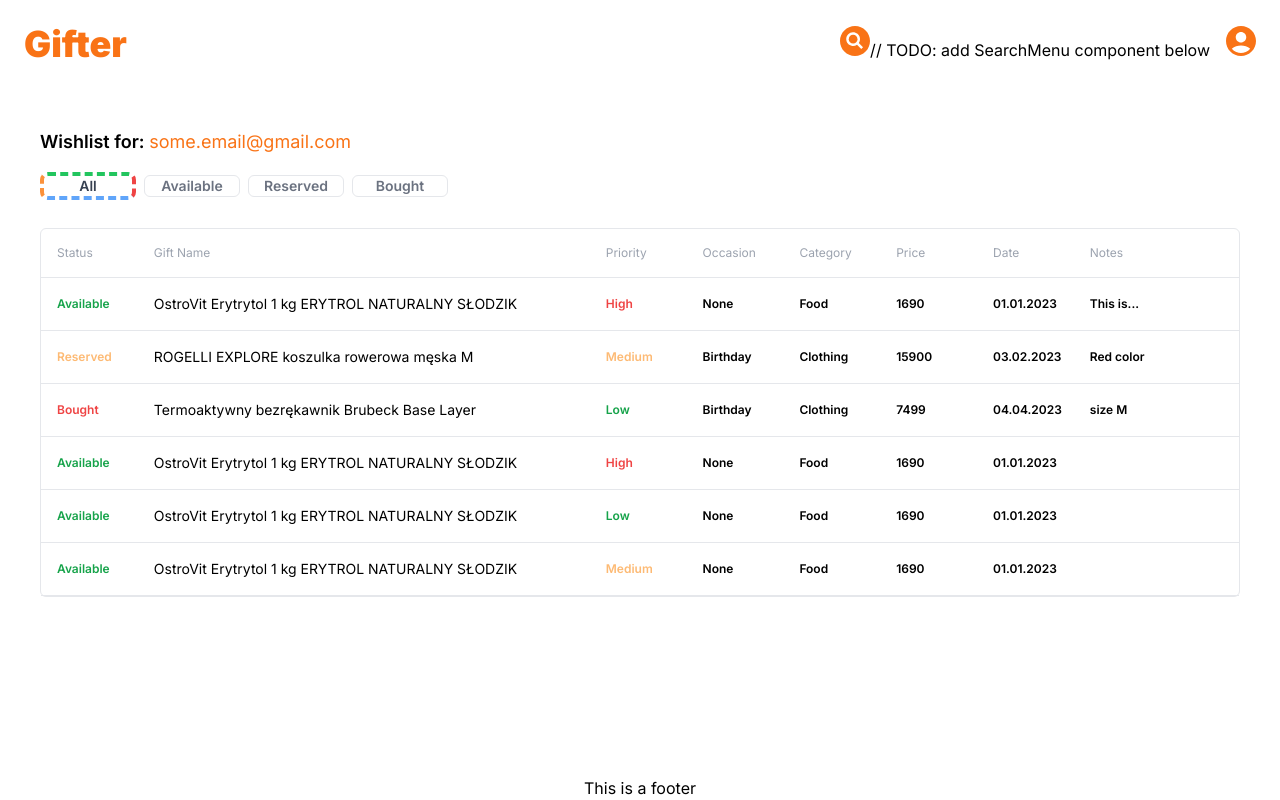
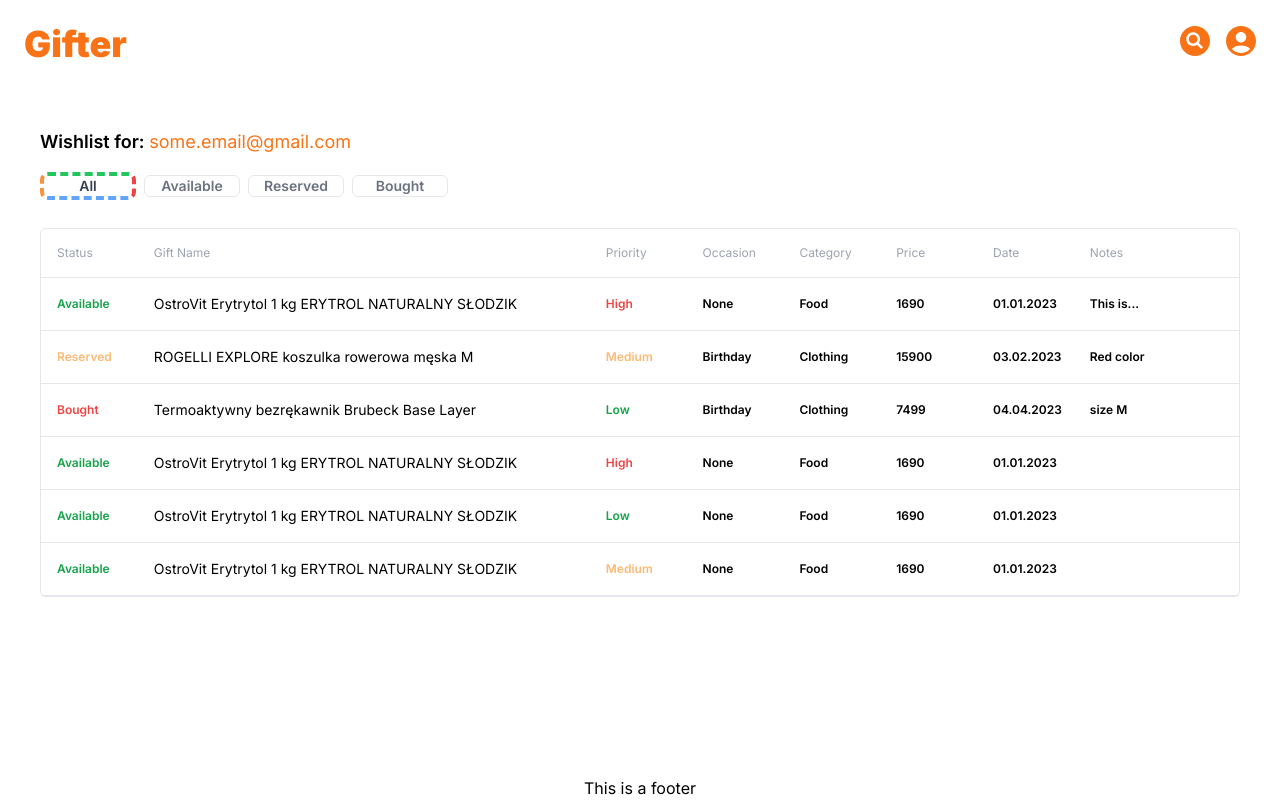
Before and after one commit to mazurcodes/Gifter-Next13, a Next.js app: page /results in a window 1280 px wide. Built offline with nearby package versions, Linux system fonts and the light colour scheme.

Commit message:
test TopMenu component and fix comment in SearchButton

```diff
--- a/app/components/TopMenu/SearchButton.tsx
+++ b/app/components/TopMenu/SearchButton.tsx
@@ -30,7 +30,7 @@ const SearchButton = () => {
           width={30}
         />
       </button>
-      // TODO: add SearchMenu component below
+      {/* TODO: add SearchMenu component below */}
       {isOpen && null}
     </div>
   );
```
Also changed, not shown: 1 other file (tests, documents, lock files or other folders).
